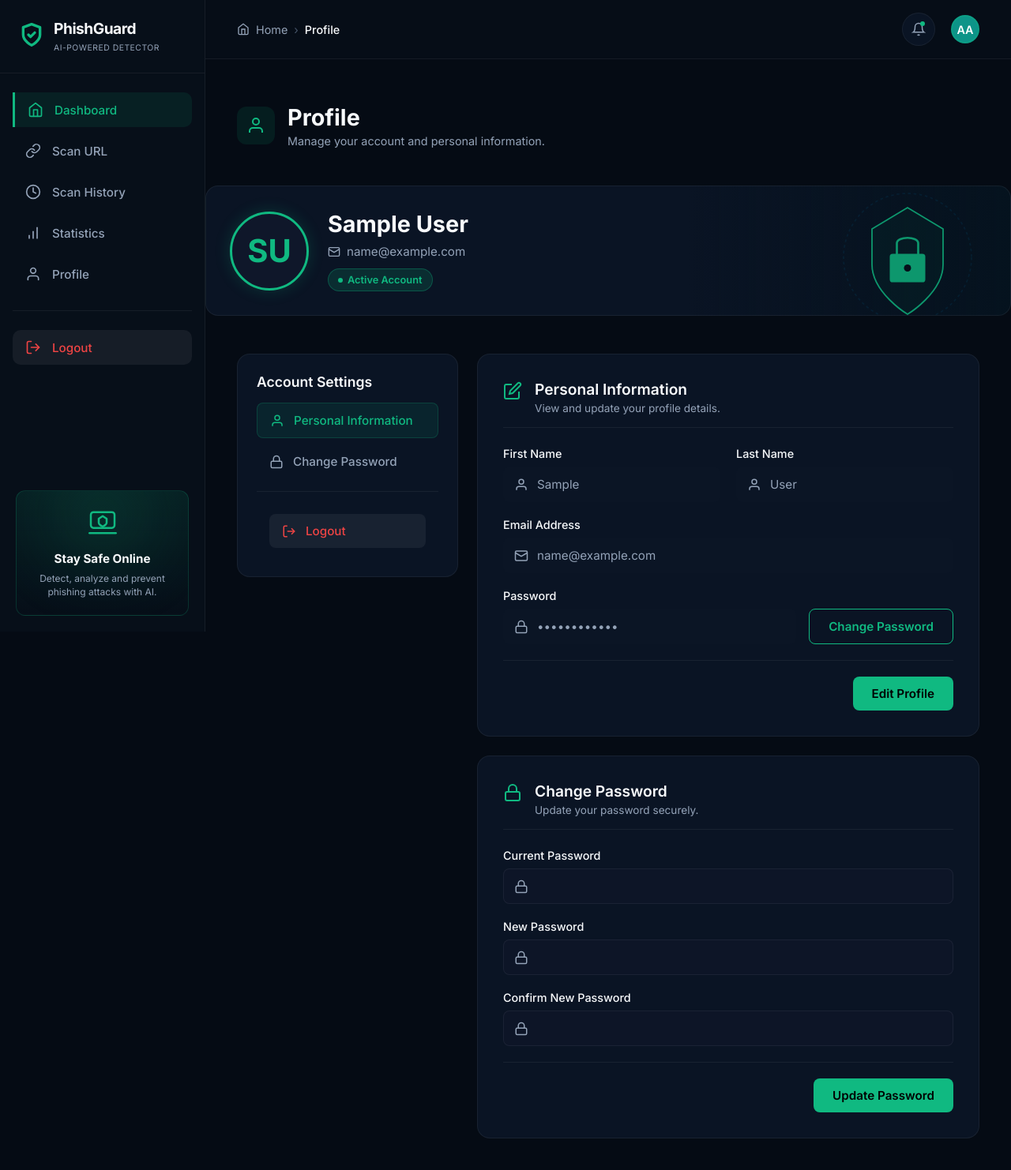
After one commit to Aleem-Ghafoor/PhishGuard, a Django app: page /accounts/profile/ in a window 1280 px wide. The commit adds this page. Shown: the whole page at 79% size. Run offline with Django 5.2, Linux system fonts and the light colour scheme; the visitor is signed in with stand-in values (Sample User, id 1).

Commit message:
feat: implement user profile page

```diff
--- a/accounts/urls.py
+++ b/accounts/urls.py
@@ -6,5 +6,6 @@ urlpatterns = [
     path('register/', views.register_user, name='register'),
     path('login/', views.login_user, name='login'),
     path('logout/', views.logout_user, name='logout'),
-
+    path('profile/', views.profile_view, name='profile'),
+    path('change-password/', views.change_password_view, name='change_password'),
 ]
--- a/accounts/views.py
+++ b/accounts/views.py
@@ -1,6 +1,10 @@
 from django.shortcuts import render, redirect
 from .form import UserLoginForm, UserRegistrationForm
 from django.contrib.auth import login, logout
+from django.contrib.auth.decorators import login_required
+from django.contrib import messages
+from django.contrib.auth import update_session_auth_hash
+from django.contrib.auth.forms import PasswordChangeForm
 
 
 def register_user(request):
@@ -28,3 +32,43 @@ def logout_user(request):
     if request.method == 'POST':
         logout(request)
     return redirect('home')  # Redirect to the login page after logout
+
+def profile(request):
+    return render(request, 'accounts/profile.html')  # Redirect to the profile page after successful login
+
+@login_required
+def profile_view(request):
+    if request.method == 'POST':
+        # Get form data
+        first_name = request.POST.get('first_name')
+        last_name = request.POST.get('last_name')
+        email = request.POST.get('email')
+
+        # Update user
+        user = request.user
+        user.first_name = first_name
+        user.last_name = last_name
+        user.email = email
+        user.save()
+
+        messages.success(request, "Profile updated successfully!")
+        return redirect('profile') # Replace 'profile' with your actual URL name
+
+    return render(request, 'accounts/profile.html')
+
+
+@login_required
+def change_password_view(request):
+    if request.method == 'POST':
+        form = PasswordChangeForm(request.user, request.POST)
+        if form.is_valid():
+            user = form.save()
+            update_session_auth_hash(request, user) # Keep user logged in
+            messages.success(request, "Password updated successfully!")
+            return redirect('profile')
+        else:
+            for error in form.errors.values():
+                messages.error(request, error.as_text())
+            return redirect('profile')
+
+    return redirect('profile')
--- /dev/null
+++ b/static/accounts/css/profile.css
@@ -0,0 +1,351 @@
+/* ============================================================
+   PhishGuard Profile Page CSS
+   ============================================================ */
+
+/* Adjust main content wrapper for this specific page */
+.main-content {
+  padding: 0; /* Remove default padding to allow full-width top nav */
+  display: flex;
+  flex-direction: column;
+}
+
+/* ---------- Top Navigation ---------- */
+.top-nav {
+  display: flex;
+  justify-content: space-between;
+  align-items: center;
+  padding: 16px 40px;
+  background: rgba(7, 15, 25, 0.6);
+  border-bottom: 1px solid var(--border-light);
+}
+
+.breadcrumb {
+  display: flex;
+  align-items: center;
+  gap: 8px;
+  font-size: 0.9rem;
+  color: var(--text-muted);
+}
+.breadcrumb svg { width: 16px; height: 16px; }
+.breadcrumb .separator { color: #475569; }
+.breadcrumb .current { color: var(--text-main); font-weight: 500; }
+
+.nav-right { display: flex; align-items: center; gap: 20px; }
+
+.user-avatar-sm {
+  width: 36px;
+  height: 36px;
+  background: #0d9488; /* Teal darker */
+  color: white;
+  border-radius: 50%;
+  display: flex;
+  align-items: center;
+  justify-content: center;
+  font-weight: 600;
+  font-size: 0.9rem;
+  border: 2px solid rgba(16, 185, 129, 0.3);
+  cursor: pointer;
+}
+
+/* ---------- Page Area Padding ---------- */
+.page-title-area,
+.messages-container,
+.profile-header-card,
+.profile-layout-grid {
+  padding: 0 40px;
+  max-width: 1400px;
+  width: 100%;
+  margin-left: auto;
+  margin-right: auto;
+}
+
+.page-title-area {
+  margin-top: 32px;
+  margin-bottom: 24px;
+  display: flex;
+  align-items: center;
+  gap: 16px;
+}
+
+.title-icon-wrap {
+  width: 48px;
+  height: 48px;
+  background: rgba(16, 185, 129, 0.1);
+  border-radius: 12px;
+  display: flex;
+  align-items: center;
+  justify-content: center;
+  color: var(--teal);
+}
+.title-icon-wrap svg { width: 24px; height: 24px; }
+
+.page-title-area h1 {
+  font-size: 1.8rem;
+  font-weight: 700;
+  margin: 0;
+}
+.page-title-area p {
+  color: var(--text-muted);
+  font-size: 0.9rem;
+  margin-top: 4px;
+}
+
+/* ---------- Django Messages ---------- */
+.messages-container {
+  margin-bottom: 20px;
+}
+.alert {
+  padding: 12px 16px;
+  border-radius: 8px;
+  font-size: 0.9rem;
+  margin-bottom: 10px;
+}
+.alert-success { background: rgba(16, 185, 129, 0.15); color: var(--teal); border: 1px solid rgba(16, 185, 129, 0.3); }
+.alert-error { background: rgba(239, 68, 68, 0.15); color: var(--danger); border: 1px solid rgba(239, 68, 68, 0.3); }
+
+/* ---------- Profile Header Card ---------- */
+.profile-header-card {
+  background: linear-gradient(90deg, #0a1424 0%, #0a1424 60%, rgba(14, 165, 233, 0.05) 100%);
+  border: 1px solid var(--border-light);
+  border-radius: 16px;
+  padding: 30px;
+  display: flex;
+  justify-content: space-between;
+  align-items: center;
+  margin-bottom: 24px;
+  position: relative;
+  overflow: hidden;
+}
+
+.profile-info-left {
+  display: flex;
+  align-items: center;
+  gap: 24px;
+  z-index: 2;
+}
+
+.profile-avatar {
+  width: 100px;
+  height: 100px;
+  border-radius: 50%;
+  background: #0f172a;
+  border: 3px solid var(--teal);
+  color: var(--teal);
+  display: flex;
+  align-items: center;
+  justify-content: center;
+  font-size: 2.5rem;
+  font-weight: 700;
+  box-shadow: 0 0 20px rgba(16, 185, 129, 0.2);
+}
+
+.profile-details h2 {
+  font-size: 1.8rem;
+  font-weight: 700;
+  margin: 0 0 8px 0;
+}
+
+.profile-details p {
+  display: flex;
+  align-items: center;
+  gap: 8px;
+  color: var(--text-muted);
+  font-size: 0.95rem;
+  margin-bottom: 12px;
+}
+.profile-details p svg { width: 16px; height: 16px; }
+
+.status-badge {
+  display: inline-flex;
+  align-items: center;
+  gap: 6px;
+  background: rgba(16, 185, 129, 0.15);
+  color: var(--teal);
+  padding: 6px 12px;
+  border-radius: 20px;
+  font-size: 0.8rem;
+  font-weight: 600;
+  border: 1px solid rgba(16, 185, 129, 0.3);
+}
+.status-badge .dot {
+  width: 6px;
+  height: 6px;
+  background: var(--teal);
+  border-radius: 50%;
+}
+
+.profile-illustration {
+  width: 180px;
+  height: 100%;
+  position: absolute;
+  right: 40px;
+  top: 0;
+  opacity: 0.8;
+}
+
+/* ---------- Layout Grid ---------- */
+.profile-layout-grid {
+  display: grid;
+  grid-template-columns: 280px 1fr;
+  gap: 24px;
+  margin-bottom: 40px;
+}
+
+/* ---------- Settings Menu ---------- */
+.settings-menu-card {
+  background: var(--bg-card);
+  border: 1px solid var(--border-light);
+  border-radius: 16px;
+  padding: 24px;
+  height: fit-content;
+}
+
+.settings-menu-card h3 {
+  font-size: 1.1rem;
+  font-weight: 600;
+  margin-bottom: 16px;
+}
+
+.settings-nav { display: flex; flex-direction: column; gap: 8px; }
+
+.settings-link {
+  display: flex;
+  align-items: center;
+  gap: 12px;
+  padding: 12px 16px;
+  border-radius: 8px;
+  color: var(--text-muted);
+  text-decoration: none;
+  font-size: 0.95rem;
+  font-weight: 500;
+  transition: all 0.2s;
+}
+.settings-link svg { width: 18px; height: 18px; }
+.settings-link:hover { background: rgba(255,255,255,0.03); color: var(--text-main); }
+
+.settings-link.active {
+  background: rgba(16, 185, 129, 0.1);
+  color: var(--teal);
+  border: 1px solid rgba(16, 185, 129, 0.2);
+}
+
+.settings-divider { height: 1px; background: var(--border-light); margin: 8px 0; }
+
+.logout-btn { color: var(--danger); background: var(--border-light); border: none; padding: 12px 16px; border-radius: 8px; font-size: 0.95rem; font-weight: 500; cursor: pointer; display: flex; align-items: center; gap: 12px; transition: all 0.2s; width: 100%; text-align: left; }
+.logout-btn:hover { background: rgba(239, 68, 68, 0.1); }
+
+/* ---------- Form Area ---------- */
+.forms-area { display: flex; flex-direction: column; gap: 24px; }
+
+.form-card {
+  background: var(--bg-card);
+  border: 1px solid var(--border-light);
+  border-radius: 16px;
+  padding: 32px;
+}
+
+.card-header { margin-bottom: 24px; padding-bottom: 16px; border-bottom: 1px solid var(--border-light); }
+.card-title { display: flex; align-items: flex-start; gap: 16px; }
+.card-title svg { width: 24px; height: 24px; flex-shrink: 0; margin-top: 2px; }
+.card-title h3 { font-size: 1.2rem; font-weight: 600; margin: 0 0 4px 0; }
+.card-title p { font-size: 0.85rem; color: var(--text-muted); margin: 0; }
+
+/* Form Inputs */
+.form-row { display: grid; grid-template-columns: 1fr 1fr; gap: 20px; }
+.form-group { margin-bottom: 20px; display: flex; flex-direction: column; }
+.form-group label { font-size: 0.9rem; font-weight: 500; color: var(--text-main); margin-bottom: 8px; }
+
+.input-wrapper { position: relative; display: flex; align-items: center; }
+.input-wrapper svg {
+  position: absolute;
+  left: 14px;
+  width: 18px;
+  height: 18px;
+  color: var(--text-muted);
+  pointer-events: none;
+}
+.input-wrapper input {
+  width: 100%;
+  background: rgba(15, 23, 42, 0.6);
+  border: 1px solid var(--border-light);
+  border-radius: 8px;
+  padding: 12px 14px 12px 42px;
+  color: var(--text-main);
+  font-size: 0.95rem;
+  outline: none;
+  transition: all 0.2s;
+}
+.input-wrapper input:focus {
+  border-color: var(--teal);
+  box-shadow: 0 0 0 3px rgba(16, 185, 129, 0.1);
+}
+.input-wrapper input:disabled {
+  background: rgba(15, 23, 42, 0.3);
+  color: var(--text-muted);
+  cursor: not-allowed;
+  border-color: transparent;
+}
+
+/* Password special row */
+.password-action-row {
+  display: flex;
+  gap: 16px;
+  align-items: center;
+}
+.password-action-row .input-wrapper { flex: 1; }
+
+/* Buttons */
+.btn-primary {
+  background: var(--teal);
+  color: #000;
+  border: none;
+  padding: 12px 24px;
+  border-radius: 8px;
+  font-size: 0.95rem;
+  font-weight: 600;
+  cursor: pointer;
+  transition: all 0.2s;
+}
+.btn-primary:hover { background: #059669; box-shadow: 0 0 15px rgba(16, 185, 129, 0.3); }
+
+.btn-outline {
+  background: transparent;
+  color: var(--teal);
+  border: 1px solid var(--teal);
+  padding: 12px 24px;
+  border-radius: 8px;
+  font-size: 0.95rem;
+  font-weight: 600;
+  cursor: pointer;
+  transition: all 0.2s;
+  white-space: nowrap;
+}
+.btn-outline:hover { background: rgba(16, 185, 129, 0.1); }
+
+.form-actions {
+  display: flex;
+  gap: 12px;
+  justify-content: flex-end;
+  margin-top: 10px;
+  padding-top: 20px;
+  border-top: 1px solid var(--border-light);
+}
+
+/* ---------- Responsive ---------- */
+@media (max-width: 992px) {
+  .profile-layout-grid { grid-template-columns: 1fr; }
+  .profile-illustration { display: none; }
+  .profile-header-card { padding: 24px; }
+  .profile-avatar { width: 80px; height: 80px; font-size: 2rem; }
+}
+
+@media (max-width: 768px) {
+  .top-nav { padding: 16px 20px; }
+  .page-title-area, .messages-container, .profile-header-card, .profile-layout-grid { padding: 0 20px; }
+
+  .form-row { grid-template-columns: 1fr; }
+  .profile-info-left { flex-direction: column; text-align: center; gap: 16px; }
+  .profile-details h2 { font-size: 1.5rem; }
+  .password-action-row { flex-direction: column; align-items: stretch; }
+  .form-card { padding: 20px; }
+}
--- /dev/null
+++ b/static/accounts/js/profile.js
@@ -0,0 +1,43 @@
+document.addEventListener('DOMContentLoaded', () => {
+  const editBtn = document.getElementById('editBtn');
+  const saveBtn = document.getElementById('saveBtn');
+  const cancelBtn = document.getElementById('cancelBtn');
+  const formInputs = document.querySelectorAll('#profileForm input[type="text"], #profileForm input[type="email"]');
+
+  // Original values backup (agar cancel karna ho)
+  let originalValues = {};
+  formInputs.forEach(input => {
+    originalValues[input.name] = input.value;
+  });
+
+  // Edit Profile Click
+  if (editBtn) {
+    editBtn.addEventListener('click', () => {
+      formInputs.forEach(input => input.disabled = false);
+      editBtn.style.display = 'none';
+      saveBtn.style.display = 'inline-block';
+      cancelBtn.style.display = 'inline-block';
+    });
+  }
+
+  // Cancel Click
+  if (cancelBtn) {
+    cancelBtn.addEventListener('click', () => {
+      formInputs.forEach(input => {
+        input.disabled = true;
+        input.value = originalValues[input.name]; // Restore original
+      });
+      editBtn.style.display = 'inline-block';
+      saveBtn.style.display = 'none';
+      cancelBtn.style.display = 'none';
+    });
+  }
+
+  // Smooth scroll to password section
+  window.scrollToPassword = function() {
+    const passSection = document.getElementById('change-password');
+    if (passSection) {
+      passSection.scrollIntoView({ behavior: 'smooth' });
+    }
+  };
+});
--- /dev/null
+++ b/templates/accounts/profile.html
@@ -0,0 +1,228 @@
+{% load static %}
+<!DOCTYPE html>
+<html lang="en">
+<head>
+  <meta charset="UTF-8">
+  <meta name="viewport" content="width=device-width, initial-scale=1.0">
+  <title>Profile | PhishGuard</title>
+
+  <link rel="preconnect" href="https://fonts.googleapis.com">
+  <link rel="preconnect" href="https://fonts.gstatic.com" crossorigin>
+  <link href="https://fonts.googleapis.com/css2?family=Inter:wght@400;500;600;700;800&display=swap" rel="stylesheet">
+
+  <link rel="stylesheet" href="{% static 'dashboard/css/dashboard.css' %}">
+  <link rel="stylesheet" href="{% static 'accounts/css/profile.css' %}">
+</head>
+<body>
+
+  <!-- Reusing Sidebar from Dashboard -->
+  {% include 'dashboard/sidebar.html' %}
+
+  <main class="main-content">
+
+    <!-- Top Breadcrumb Header (Image specific) -->
+    <header class="top-nav">
+      <div class="breadcrumb">
+        <svg viewBox="0 0 24 24" fill="none" stroke="currentColor" stroke-width="2"><path d="m3 9 9-7 9 7v11a2 2 0 0 1-2 2H5a2 2 0 0 1-2-2z"/><polyline points="9 22 9 12 15 12 15 22"/></svg>
+        <span>Home</span>
+        <span class="separator">&rsaquo;</span>
+        <span class="current">Profile</span>
+      </div>
+
+      <div class="nav-right">
+        <button class="icon-btn notify-btn">
+          <svg viewBox="0 0 24 24" fill="none" stroke="currentColor" stroke-width="2"><path d="M18 8A6 6 0 0 0 6 8c0 7-3 9-3 9h18s-3-2-3-9"/><path d="M13.73 21a2 2 0 0 1-3.46 0"/></svg>
+          <span class="badge-dot"></span>
+        </button>
+        <div class="user-avatar-sm">AA</div>
+      </div>
+    </header>
+
+    <!-- Page Title -->
+    <div class="page-title-area">
+      <div class="title-icon-wrap">
+        <svg viewBox="0 0 24 24" fill="none" stroke="currentColor" stroke-width="2"><path d="M20 21v-2a4 4 0 0 0-4-4H8a4 4 0 0 0-4 4v2"/><circle cx="12" cy="7" r="4"/></svg>
+      </div>
+      <div>
+        <h1>Profile</h1>
+        <p>Manage your account and personal information.</p>
+      </div>
+    </div>
+
+    <!-- Django Messages (Success/Error) -->
+    {% if messages %}
+      <div class="messages-container">
+        {% for message in messages %}
+          <div class="alert alert-{{ message.tags }}">{{ message }}</div>
+        {% endfor %}
+      </div>
+    {% endif %}
+
+    <!-- Profile Header Card -->
+    <div class="profile-header-card">
+      <div class="profile-info-left">
+        <div class="profile-avatar">
+          <!-- Dynamically show user initials -->
+          {{ user.first_name|first|upper }}{{ user.last_name|first|upper }}
+        </div>
+        <div class="profile-details">
+          <!-- Dynamically show user name & email -->
+          <h2>{{ user.first_name }} {{ user.last_name }}</h2>
+          <p>
+            <svg viewBox="0 0 24 24" fill="none" stroke="currentColor" stroke-width="2"><rect x="2" y="4" width="20" height="16" rx="2"/><path d="m22 7-10 6L2 7"/></svg>
+            {{ user.email }}
+          </p>
+          <span class="status-badge">
+            <span class="dot"></span> Active Account
+          </span>
+        </div>
+      </div>
+      <!-- Decorative Illustration -->
+      <div class="profile-illustration">
+        <svg viewBox="0 0 200 200" fill="none" xmlns="http://www.w3.org/2000/svg">
+          <circle cx="100" cy="100" r="90" stroke="rgba(14, 165, 233, 0.1)" stroke-width="2" stroke-dasharray="4 4"/>
+          <path d="M100 30L50 60V110C50 150 100 180 100 180C100 180 150 150 150 110V60L100 30Z" fill="rgba(16, 185, 129, 0.05)" stroke="#10b981" stroke-width="2"/>
+          <rect x="75" y="95" width="50" height="40" rx="4" fill="#10b981"/>
+          <path d="M85 95V80C85 70 115 70 115 80V95" stroke="#10b981" stroke-width="3" stroke-linecap="round"/>
+          <circle cx="100" cy="115" r="5" fill="#070f19"/>
+        </svg>
+      </div>
+    </div>
+
+    <!-- Main Grid: Settings Menu & Form -->
+    <div class="profile-layout-grid">
+
+      <!-- Left: Account Settings Menu -->
+      <div class="settings-menu-card">
+        <h3>Account Settings</h3>
+        <nav class="settings-nav">
+          <a href="#personal-info" class="settings-link active">
+            <svg viewBox="0 0 24 24" fill="none" stroke="currentColor" stroke-width="2"><path d="M20 21v-2a4 4 0 0 0-4-4H8a4 4 0 0 0-4 4v2"/><circle cx="12" cy="7" r="4"/></svg>
+            Personal Information
+          </a>
+          <a href="#change-password" class="settings-link">
+            <svg viewBox="0 0 24 24" fill="none" stroke="currentColor" stroke-width="2"><rect x="3" y="11" width="18" height="11" rx="2"/><path d="M7 11V7a5 5 0 0 1 10 0v4"/></svg>
+            Change Password
+          </a>
+          <div class="settings-divider"></div>
+          <form method="POST" action="{% url 'logout' %}" class="settings-link logout-link">
+            {% csrf_token %}
+            <button type="submit" class="logout-btn">
+              <svg viewBox="0 0 24 24" fill="none" stroke="currentColor" stroke-width="2"><path d="M9 21H5a2 2 0 0 1-2-2V5a2 2 0 0 1 2-2h4"/><polyline points="16 17 21 12 16 7"/><line x1="21" y1="12" x2="9" y2="12"/></svg>
+              Logout
+            </button>
+          </form>
+        </nav>
+      </div>
+
+      <!-- Right: Forms Area -->
+      <div class="forms-area">
+
+        <!-- Personal Information Section -->
+        <div class="form-card" id="personal-info">
+          <div class="card-header">
+            <div class="card-title">
+              <svg viewBox="0 0 24 24" fill="none" stroke="#10b981" stroke-width="2"><path d="M11 4H4a2 2 0 0 0-2 2v14a2 2 0 0 0 2 2h14a2 2 0 0 0 2-2v-7"/><path d="M18.5 2.5a2.121 2.121  0 0 1 3 3L12 15l-4 1 1-4 9.5-9.5z"/></svg>
+              <div>
+                <h3>Personal Information</h3>
+                <p>View and update your profile details.</p>
+              </div>
+            </div>
+          </div>
+
+          <!-- Update Profile Form -->
+          <form method="POST" action="{% url 'profile' %}" id="profileForm">
+            {% csrf_token %}
+
+            <div class="form-row">
+              <div class="form-group">
+                <label>First Name</label>
+                <div class="input-wrapper">
+                  <svg viewBox="0 0 24 24" fill="none" stroke="currentColor" stroke-width="2"><path d="M20 21v-2a4 4 0 0 0-4-4H8a4 4 0 0 0-4 4v2"/><circle cx="12" cy="7" r="4"/></svg>
+                  <input type="text" name="first_name" value="{{ user.first_name }}" disabled>
+                </div>
+              </div>
+              <div class="form-group">
+                <label>Last Name</label>
+                <div class="input-wrapper">
+                  <svg viewBox="0 0 24 24" fill="none" stroke="currentColor" stroke-width="2"><path d="M20 21v-2a4 4 0 0 0-4-4H8a4 4 0 0 0-4 4v2"/><circle cx="12" cy="7" r="4"/></svg>
+                  <input type="text" name="last_name" value="{{ user.last_name }}" disabled>
+                </div>
+              </div>
+            </div>
+
+            <div class="form-group">
+              <label>Email Address</label>
+              <div class="input-wrapper">
+                <svg viewBox="0 0 24 24" fill="none" stroke="currentColor" stroke-width="2"><rect x="2" y="4" width="20" height="16" rx="2"/><path d="m22 7-10 6L2 7"/></svg>
+                <input type="email" name="email" value="{{ user.email }}" disabled>
+              </div>
+            </div>
+
+            <div class="form-group">
+              <label>Password</label>
+              <div class="password-action-row">
+                <div class="input-wrapper">
+                  <svg viewBox="0 0 24 24" fill="none" stroke="currentColor" stroke-width="2"><rect x="3" y="11" width="18" height="11" rx="2"/><path d="M7 11V7a5 5 0 0 1 10 0v4"/></svg>
+                  <input type="password" value="••••••••••••" disabled>
+                </div>
+                <button type="button" class="btn-outline" onclick="scrollToPassword()">Change Password</button>
+              </div>
+            </div>
+
+            <div class="form-actions">
+              <button type="button" class="btn-primary" id="editBtn">Edit Profile</button>
+              <button type="submit" class="btn-primary" id="saveBtn" style="display: none;">Save Changes</button>
+              <button type="button" class="btn-outline" id="cancelBtn" style="display: none;">Cancel</button>
+            </div>
+          </form>
+        </div>
+
+        <!-- Change Password Section -->
+        <div class="form-card" id="change-password">
+          <div class="card-header">
+            <div class="card-title">
+              <svg viewBox="0 0 24 24" fill="none" stroke="#10b981" stroke-width="2"><rect x="3" y="11" width="18" height="11" rx="2"/><path d="M7 11V7a5 5 0 0 1 10 0v4"/></svg>
+              <div>
+                <h3>Change Password</h3>
+                <p>Update your password securely.</p>
+              </div>
+            </div>
+          </div>
+
+          <form method="POST" action="{% url 'change_password' %}" id="passwordForm">
+            {% csrf_token %}
+            <div class="form-group">
+              <label>Current Password</label>
+              <div class="input-wrapper">
+                <svg viewBox="0 0 24 24" fill="none" stroke="currentColor" stroke-width="2"><rect x="3" y="11" width="18" height="11" rx="2"/><path d="M7 11V7a5 5 0 0 1 10 0v4"/></svg>
+                <input type="password" name="old_password" required >
+              </div>
+            </div>
+            <div class="form-group">
+              <label>New Password</label>
+              <div class="input-wrapper">
+                <svg viewBox="0 0 24 24" fill="none" stroke="currentColor" stroke-width="2"><rect x="3" y="11" width="18" height="11" rx="2"/><path d="M7 11V7a5 5 0 0 1 10 0v4"/></svg>
+                <input type="password" name="new_password1" required>
+              </div>
+            </div>
+            <div class="form-group">
+              <label>Confirm New Password</label>
+              <div class="input-wrapper">
+                <svg viewBox="0 0 24 24" fill="none" stroke="currentColor" stroke-width="2"><rect x="3" y="11" width="18" height="11" rx="2"/><path d="M7 11V7a5 5 0 0 1 10 0v4"/></svg>
+                <input type="password" name="new_password2" required>
+              </div>
+            </div>
+            <div class="form-actions">
+              <button type="submit" class="btn-primary">Update Password</button>
+            </div>
+          </form>
+        </div>
+
+      </div>
+    </div>
+  </main>
+
+  <script src="{% static 'accounts/js/profile.js' %}"></script>
+</body>
+</html>
--- a/templates/dashboard/sidebar.html
+++ b/templates/dashboard/sidebar.html
@@ -34,7 +34,7 @@
       <svg viewBox="0 0 24 24" fill="none" stroke="currentColor" stroke-width="2" stroke-linecap="round" stroke-linejoin="round"><line x1="12" y1="20" x2="12" y2="10"/><line x1="18" y1="20" x2="18" y2="4"/><line x1="6" y1="20" x2="6" y2="16"/></svg>
       Statistics
     </a>
-    <a href="#" class="nav-item">
+    <a href="{% url 'profile' %}" class="nav-item">
       <svg viewBox="0 0 24 24" fill="none" stroke="currentColor" stroke-width="2" stroke-linecap="round" stroke-linejoin="round"><path d="M20 21v-2a4 4 0 0 0-4-4H8a4 4 0 0 0-4 4v2"/><circle cx="12" cy="7" r="4"/></svg>
       Profile
     </a>
```
